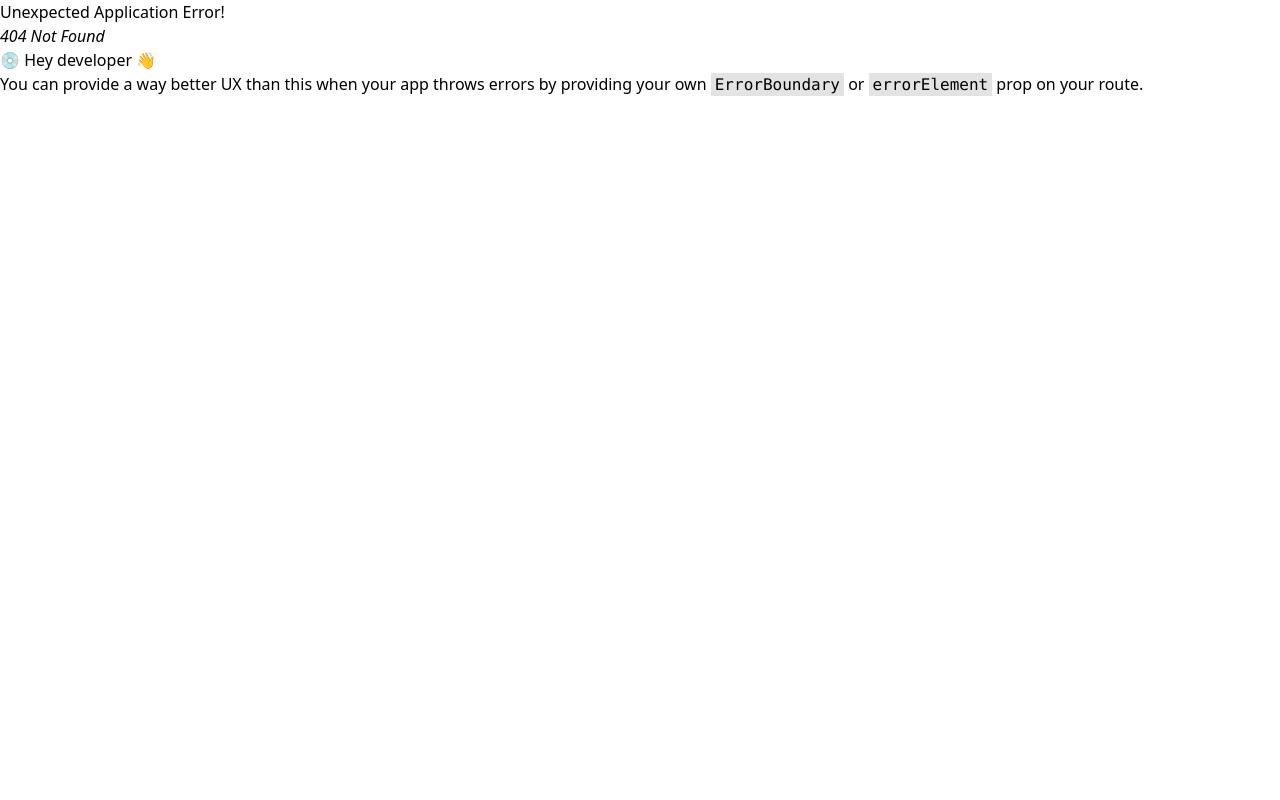
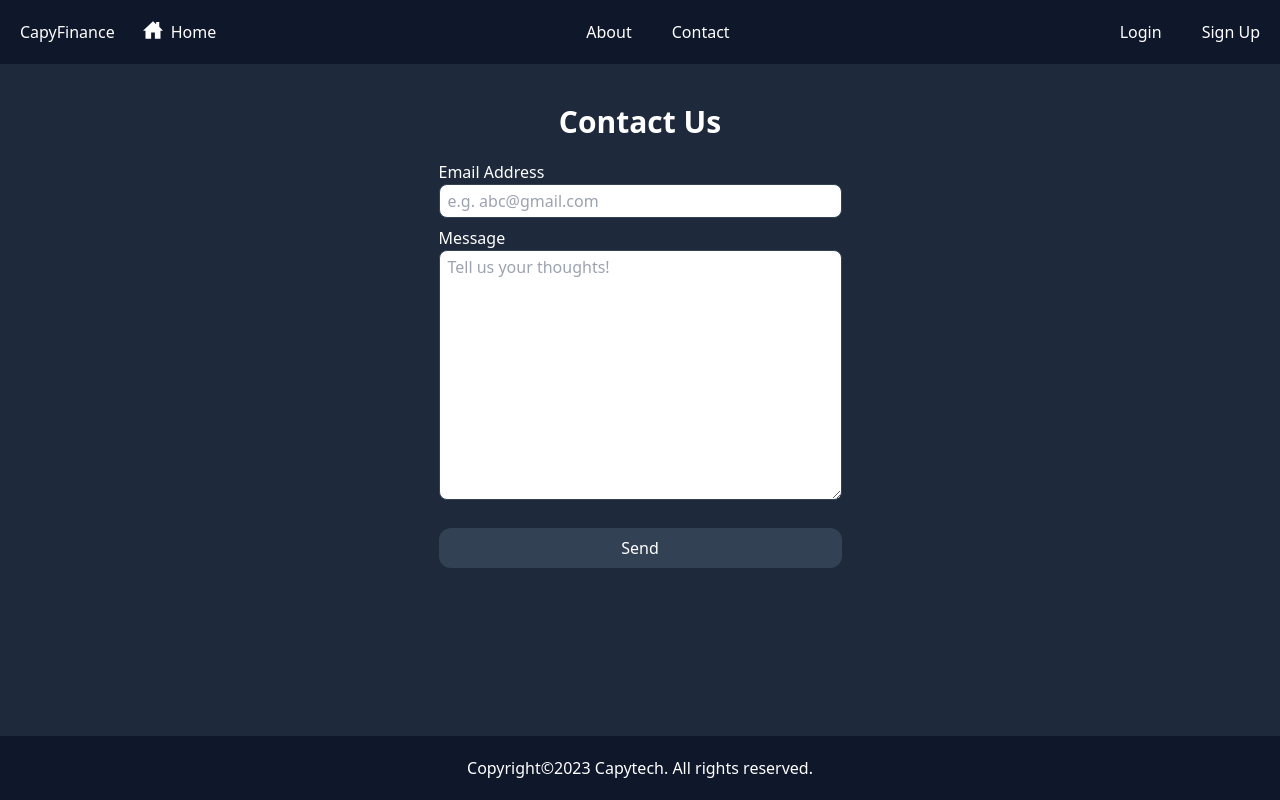
Before and after one commit to codingcapy/capy-finance-client, a React (Vite) app: page /capy-finance-client/contact in a window 1280 px wide. Before the commit this address had no page. Built offline with nearby package versions, Linux system fonts and the light colour scheme.

Commit message:
29th commit
implemented user message

```diff
--- a/src/components/Header.jsx
+++ b/src/components/Header.jsx
@@ -30,7 +30,7 @@ export default function Header() {
             </div>}
             {expandedMenu && <div className="flex flex-col md:block md:py-4">
                 <NavLink to="/capy-finance-client/about" className="text-center py-2 px-5 mx-auto" onClick={() => setExpandedMenu(window.innerWidth < 500 ? false : true)}>About</NavLink>
-                <NavLink to="/capy-finance-client/" className="text-center py-2 px-5 mx-auto" onClick={() => setExpandedMenu(window.innerWidth < 500 ? false : true)}>Contact</NavLink>
+                <NavLink to="/capy-finance-client/contact" className="text-center py-2 px-5 mx-auto" onClick={() => setExpandedMenu(window.innerWidth < 500 ? false : true)}>Contact</NavLink>
             </div>}
             {expandedMenu && <div className="flex flex-col md:block md:py-4">
                 {!user && <NavLink to="/capy-finance-client/users/login" className="text-center py-2 md:py-4 px-5" onClick={() => setExpandedMenu(window.innerWidth < 500 ? false : true)}>Login</NavLink>}
--- /dev/null
+++ b/src/pages/ContactPage.jsx
@@ -0,0 +1,45 @@
+
+
+import axios from "axios"
+import DOMAIN from "../services/endpoint"
+import { useState } from "react"
+
+export default function ContactPage() {
+
+    const [notification, setNotification] = useState("")
+    const [emailInput, setEmailInput] = useState("")
+    const [contentInput, setContentInput] = useState("")
+
+    async function handleSubmit(e) {
+        e.preventDefault()
+        const email = e.target.email.value;
+        const content = e.target.content.value
+        const newMessage = { email, content }
+        const res = await axios.post(`${DOMAIN}/api/v1/messages`, newMessage)
+        if (res?.data.success) {
+            setNotification("Thank you for your message! If a response is required, we will get back to you as soon as possible!")
+            setEmailInput("")
+            setContentInput("")
+        }
+    }
+
+    return (
+        <div className="py-5 max-w-6xl">
+            <h1 className="text-3xl font-bold text-center py-5 ">
+                Contact Us
+            </h1>
+            <form onSubmit={handleSubmit} className="flex flex-col">
+                <div className="flex flex-col">
+                    <label htmlFor="title" >Email Address</label>
+                    <input type="email" name='email' id='email' placeholder="e.g. abc@gmail.com" required value={emailInput} onChange={(e) => setEmailInput(e.target.value)} className="px-2 border rounded-lg border-slate-700 py-1 text-black" />
+                </div>
+                <div className="flex flex-col my-2">
+                    <label htmlFor="content">Message</label>
+                    <textarea type="text" name='content' id='content' placeholder='Tell us your thoughts!' rows="10" cols="40" className="px-2 border rounded-lg border-slate-700 py-1 text-black" value={contentInput} onChange={(e)=>setContentInput(e.target.value)}/>
+                </div>
+                <button type="submit" className="rounded-xl my-5 py-2 px-2 bg-slate-700 text-white">Send</button>
+            </form>
+            {notification}
+        </div>
+    )
+}
--- a/src/pages/PlanPage.jsx
+++ b/src/pages/PlanPage.jsx
@@ -49,17 +49,17 @@ export default function PlanPage() {
     const [editedTitle, setEditedTitle] = useState(data.plan.title);
     const [editedContent, setEditedContent] = useState(data.plan.content);
     const [expandedMenu, setExpandedMenu] = useState(false)
-    const [expandedIncome, setExpandedIncome] = useState(false)
+    const [expandedIncome, setExpandedIncome] = useState(true)
     const [submitIncomeMode, setSubmitIncomeMode] = useState(false)
-    const [expandedFixed, setExpandedFixed] = useState(false)
+    const [expandedFixed, setExpandedFixed] = useState(true)
     const [submitFixedMode, setSubmitFixedMode] = useState(false)
-    const [expandedVariable, setExpandedVariable] = useState(false)
+    const [expandedVariable, setExpandedVariable] = useState(true)
     const [submitVariableMode, setSubmitVariableMode] = useState(false)
-    const [expandedAssets, setExpandedAssets] = useState(false)
+    const [expandedAssets, setExpandedAssets] = useState(true)
     const [submitAssetMode, setSubmitAssetMode] = useState(false)
-    const [expandedLiabilities, setExpandedLiabilities] = useState(false)
+    const [expandedLiabilities, setExpandedLiabilities] = useState(true)
     const [submitLiabilityMode, setSubmitLiabilityMode] = useState(false)
-    const [expandedGoals, setExpandedGoals] = useState(false)
+    const [expandedGoals, setExpandedGoals] = useState(true)
     const [submitGoalMode, setSubmitGoalMode] = useState(false)
     const [incomeMessage, setIncomeMessage] = useState("")
     const [fixedMessage, setFixedMessage] = useState("")
--- a/src/router.jsx
+++ b/src/router.jsx
@@ -16,6 +16,7 @@ import CreatePlanPage from "./pages/CreatePlanPage";
 import PlanPage, { planLoader } from "./pages/PlanPage";
 import ProfilePage from "./pages/ProfilePage";
 import AboutPage from "./pages/AboutPage";
+import ContactPage from "./pages/ContactPage";
 
 export default function Router() {
     const router = createBrowserRouter(
@@ -24,6 +25,7 @@ export default function Router() {
                 <Route path="/capy-finance-client/" element={<HomePage />} />
                 <Route path="/capy-finance-client/dashboard/:userId" element={<DashboardPage />} loader={pageLoader} />
                 <Route path="/capy-finance-client/about" element={<AboutPage />} />
+                <Route path="/capy-finance-client/contact" element={<ContactPage />} />
                 <Route path="/capy-finance-client/plans/create" element={<CreatePlanPage />} />
                 <Route path="/capy-finance-client/plans/:planId" element={<PlanPage />} loader={planLoader} />
                 <Route path="/capy-finance-client/users/login" element={<LoginPage />} />
```
